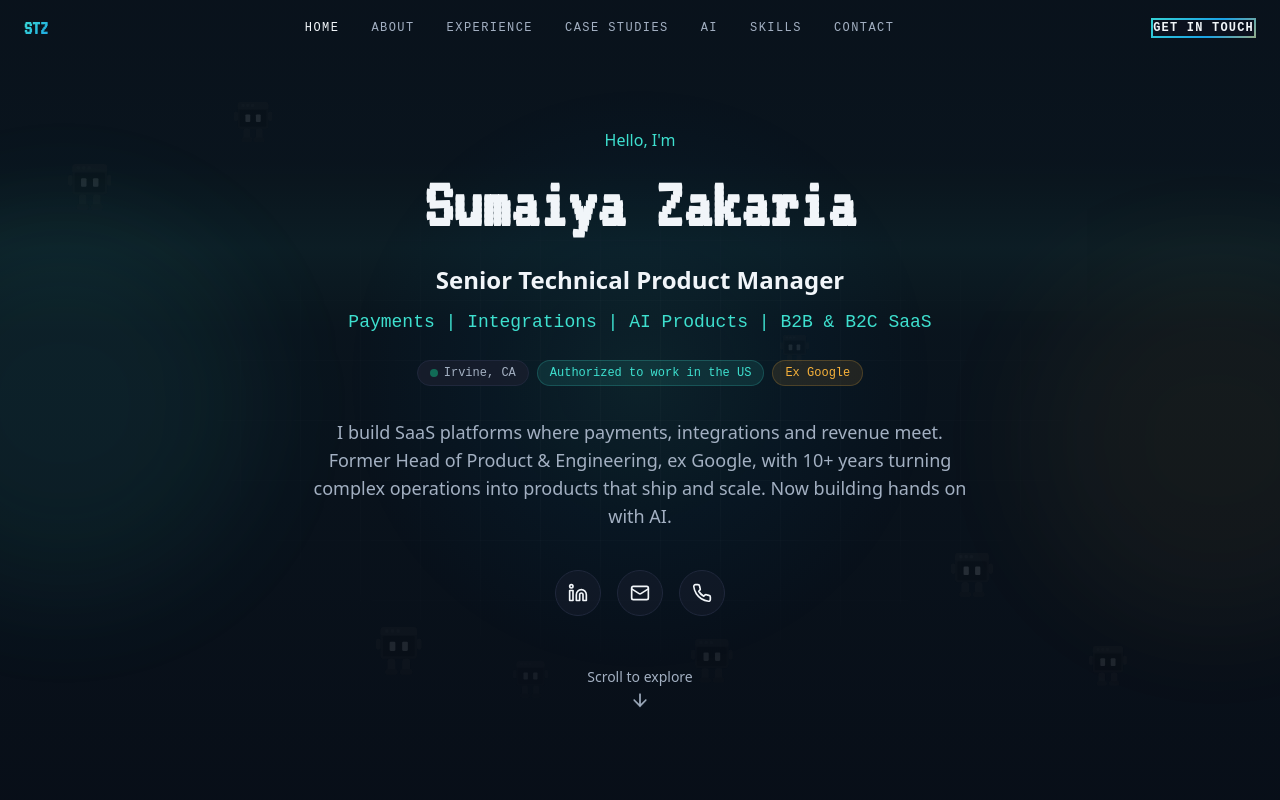
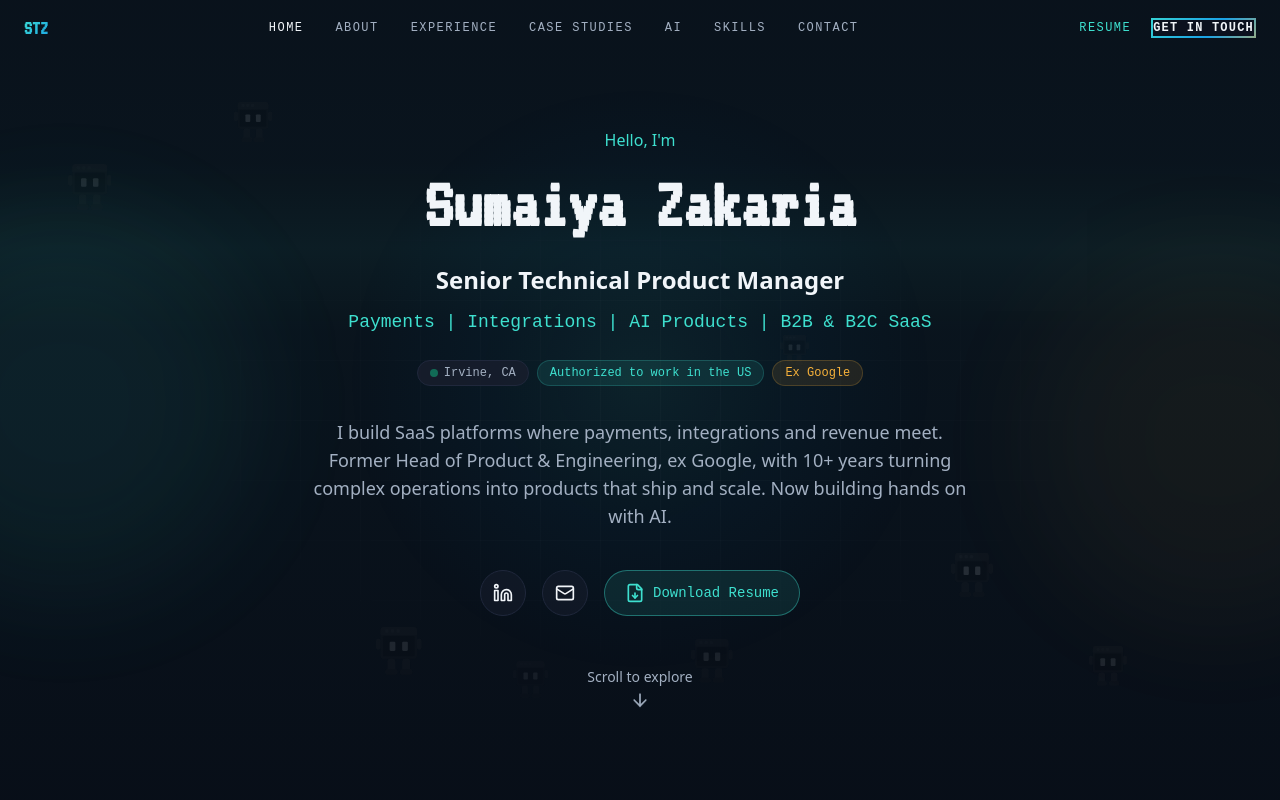
Before and after one commit to sumaiyat/sumaiyat.github.io, a React (Vite) app: page / in a window 1280 px wide. Shown: the top 800 px of the page. Built offline with nearby package versions, Linux system fonts and the light colour scheme; the HTML template or start-up script is replaced by a standard one.

Commit message:
Remove public phone number, add resume download in hero, nav, contact and footer
Co-Authored-By: Claude Opus 5.5 <noreply@anthropic.com>
Claude-Session: https://claude.ai/code/session_01B276Pq1XCbuBF7Yamjqu3b

```diff
--- a/src/components/ContactSection.tsx
+++ b/src/components/ContactSection.tsx
@@ -1,5 +1,5 @@
 import { useState } from "react";
-import { Linkedin, Mail, MapPin, Phone, Send } from "lucide-react";
+import { FileText, Linkedin, Mail, MapPin, Send } from "lucide-react";
 import { useToast } from "@/hooks/use-toast";
 
 export const ContactSection = () => {
@@ -58,10 +58,10 @@ export const ContactSection = () => {
       href: "mailto:sumaiyatzakaria@gmail.com",
     },
     {
-      icon: Phone,
-      label: "Phone",
-      value: "+1 562 772 6552",
-      href: "tel:+15627726552",
+      icon: FileText,
+      label: "Resume",
+      value: "Download PDF",
+      href: "/Sumaiya_Zakaria_Resume.pdf",
     },
     {
       icon: Linkedin,
@@ -116,7 +116,7 @@ export const ContactSection = () => {
                       {info.href ? (
                         <a
                           href={info.href}
-                          target={info.label === "LinkedIn" ? "_blank" : undefined}
+                          target={info.label === "LinkedIn" || info.label === "Resume" ? "_blank" : undefined}
                           rel={info.label === "LinkedIn" ? "noopener noreferrer" : undefined}
                           className="text-foreground font-medium group-hover:text-primary transition-colors"
                         >
--- a/src/components/Footer.tsx
+++ b/src/components/Footer.tsx
@@ -1,4 +1,4 @@
-import { Linkedin, Mail, Phone } from "lucide-react";
+import { FileText, Linkedin, Mail } from "lucide-react";
 
 export const Footer = () => {
   return (
@@ -28,10 +28,13 @@ export const Footer = () => {
                 <Mail className="w-5 h-5" />
               </a>
               <a
-                href="tel:+15627726552"
+                href="/Sumaiya_Zakaria_Resume.pdf"
+                target="_blank"
+                rel="noopener noreferrer"
+                aria-label="Resume"
                 className="p-2 text-muted-foreground hover:text-primary transition-colors"
               >
-                <Phone className="w-5 h-5" />
+                <FileText className="w-5 h-5" />
               </a>
             </div>
 
--- a/src/components/HeroSection.tsx
+++ b/src/components/HeroSection.tsx
@@ -1,5 +1,5 @@
 import { useEffect, useState } from "react";
-import { ArrowDown, Linkedin, Mail, Phone } from "lucide-react";
+import { ArrowDown, FileDown, Linkedin, Mail } from "lucide-react";
 
 // Pixel browser-bot: browser window body + eyes + arms + legs, like Vercel Ship
 const PixelBot = ({ size = 40, style }: { size?: number; style?: React.CSSProperties }) => {
@@ -184,21 +184,26 @@ export const HeroSection = () => {
               href="https://www.linkedin.com/in/sumaiyatzakaria"
               target="_blank"
               rel="noopener noreferrer"
+              aria-label="LinkedIn"
               className="hero-social-link p-3 rounded-full border border-border bg-secondary/50 text-foreground hover:bg-primary hover:text-primary-foreground hover:border-primary transition-all duration-300"
             >
               <Linkedin className="w-5 h-5" />
             </a>
             <a
               href="mailto:sumaiyatzakaria@gmail.com"
+              aria-label="Email"
               className="hero-social-link p-3 rounded-full border border-border bg-secondary/50 text-foreground hover:bg-primary hover:text-primary-foreground hover:border-primary transition-all duration-300"
             >
               <Mail className="w-5 h-5" />
             </a>
             <a
-              href="tel:+15627726552"
-              className="hero-social-link p-3 rounded-full border border-border bg-secondary/50 text-foreground hover:bg-primary hover:text-primary-foreground hover:border-primary transition-all duration-300"
+              href="/Sumaiya_Zakaria_Resume.pdf"
+              target="_blank"
+              rel="noopener noreferrer"
+              className="hero-social-link inline-flex items-center gap-2 px-5 py-3 rounded-full border border-primary/40 bg-primary/10 text-primary font-mono text-sm hover:bg-primary hover:text-primary-foreground hover:border-primary transition-all duration-300"
             >
-              <Phone className="w-5 h-5" />
+              <FileDown className="w-5 h-5" />
+              Download Resume
             </a>
           </div>
 
--- a/src/components/Navigation.tsx
+++ b/src/components/Navigation.tsx
@@ -88,7 +88,16 @@ export const Navigation = () => {
           ))}
         </div>
 
-        {/* CTA Button */}
+        {/* CTA Buttons */}
+        <div className="hidden md:flex items-center gap-5">
+        <a
+          href="/Sumaiya_Zakaria_Resume.pdf"
+          target="_blank"
+          rel="noopener noreferrer"
+          className="font-mono text-xs uppercase tracking-[0.12em] text-primary hover:text-foreground transition-colors"
+        >
+          Resume
+        </a>
         <a
           href="#contact"
           onClick={(e) => {
@@ -100,6 +109,7 @@ export const Navigation = () => {
           <span className="btn-ticket-shimmer" />
           Get in Touch
         </a>
+        </div>
 
         {/* Mobile Menu Toggle */}
         <button
@@ -133,6 +143,14 @@ export const Navigation = () => {
                 {link.label}
               </a>
             ))}
+            <a
+              href="/Sumaiya_Zakaria_Resume.pdf"
+              target="_blank"
+              rel="noopener noreferrer"
+              className="font-mono text-sm uppercase tracking-[0.1em] text-primary"
+            >
+              Resume
+            </a>
             <div className="pt-4 mt-2 border-t border-border">
               <a
                 href="#contact"
```
Also changed, not shown: 1 other file (tests, documents, lock files or other folders).
